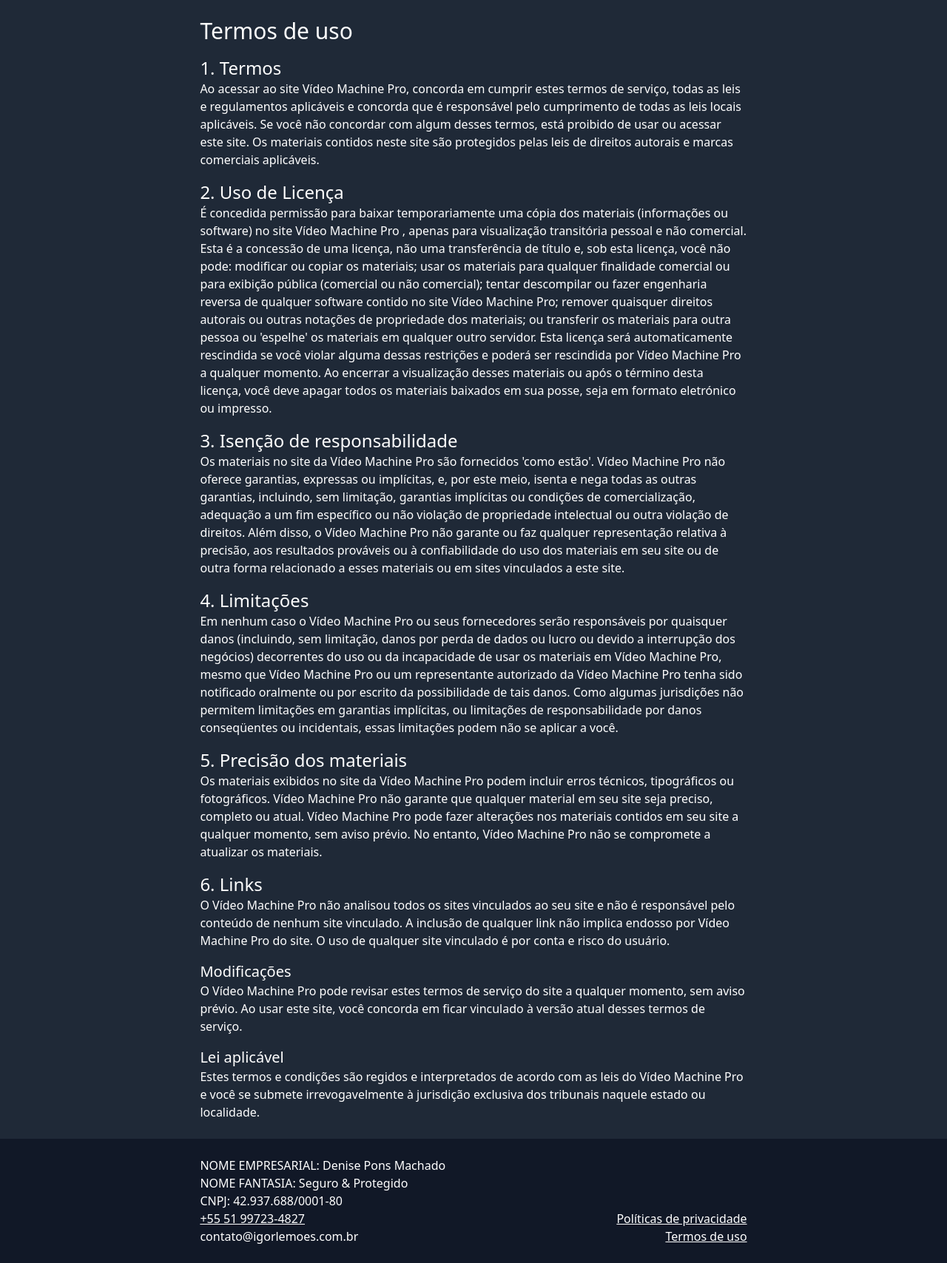
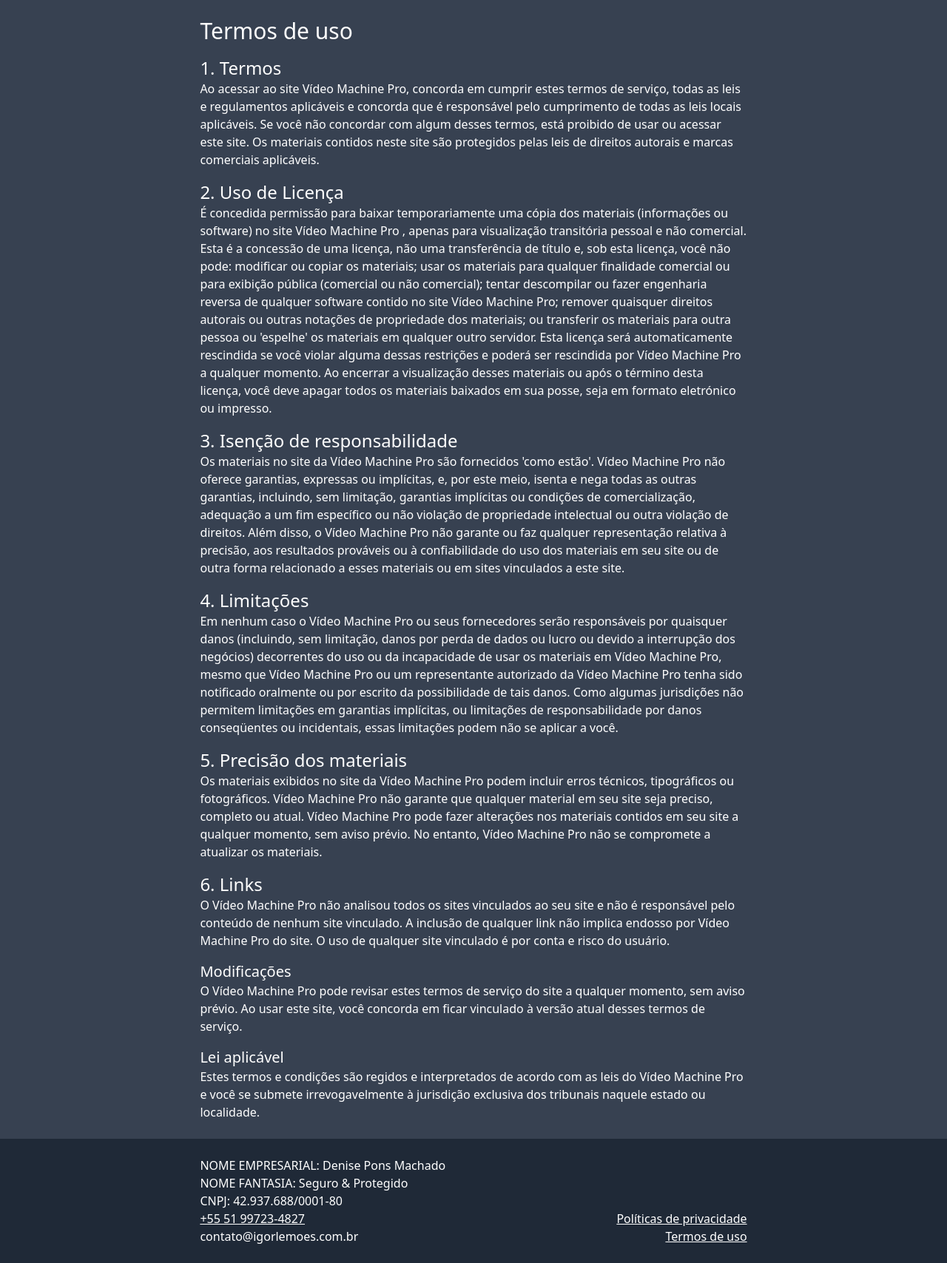
Before and after one commit to igorxavier/videomachinepro, a Django app: page /termos in a window 1280 px wide. Shown: the whole page at 74% size. Run offline with Django 3.2, Linux system fonts and the light colour scheme; style sheets or scripts are compiled from the project's sources; parts of the project's set-up code (start-up, migrations or seed data) failed here and were passed over; some libraries are stand-ins or nearby versions.

Commit message:
Teste bg gray

```diff
--- a/clientes/templates/clientes/pages/politicas.html
+++ b/clientes/templates/clientes/pages/politicas.html
@@ -10,7 +10,7 @@
 <!-- ############################################################################################# -->
 
 <!-- Final Parte Preta -->
-<div class="grid grid-cols-5 p-6 min-h-screen items-center bg-gray-800">
+<div class="grid grid-cols-5 p-6 min-h-screen items-center bg-gray-700">
 
   <div></div><!-- Div Da Esquerda Vazia -->
 
--- a/clientes/templates/clientes/pages/rodape.html
+++ b/clientes/templates/clientes/pages/rodape.html
@@ -4,7 +4,7 @@
 
 <!-- Final Parte Preta -->
 <!-- Final Parte Preta -->
-<div class="grid grid-cols-5 p-6 items-center bg-gray-900">
+<div class="grid grid-cols-5 p-6 items-center bg-gray-800">
 
     <div></div><!-- Div Da Esquerda Vazia -->
 
--- a/clientes/templates/clientes/pages/termos.html
+++ b/clientes/templates/clientes/pages/termos.html
@@ -10,7 +10,7 @@
 <!-- ############################################################################################# -->
 
 <!-- Final Parte Preta -->
-<div class="grid grid-cols-5 p-6 min-h-screen items-center bg-gray-800">
+<div class="grid grid-cols-5 p-6 min-h-screen items-center bg-gray-700">
 
   <div></div><!-- Div Da Esquerda Vazia -->
 
```
